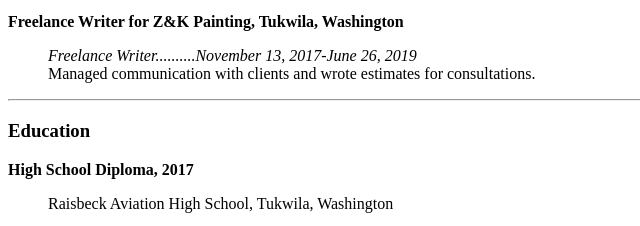
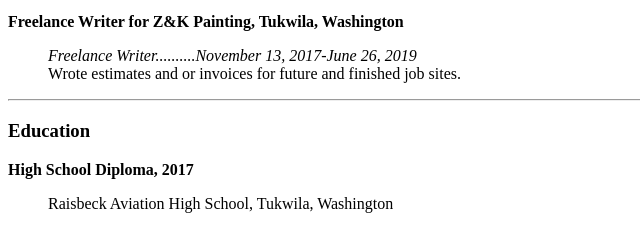
Before and after one commit to curevack/curevack.github.io, a plain HTML site: page resume.html in a window 1280 px wide. Shown: the part 529-755 px from the top of the page, 0-640 px from the left. Drawn offline with Linux system fonts and the light colour scheme; files that its build step writes are made by us from their sources.

Commit message:
Update resume.html

```diff
--- a/resume.html
+++ b/resume.html
@@ -42,7 +42,7 @@
         <p><strong>Freelance Writer for Z&K Painting, Tukwila, Washington</strong></p>
              <ul style="list-style-type:none">
                 <li><em>Freelance Writer..........November 13, 2017-June 26, 2019</em></li>
-                <li>Managed communication with clients and wrote estimates for consultations.</li>
+                <li>Wrote estimates and or invoices for future and finished job sites.</li>
             </ul>
             <hr />
 
```
